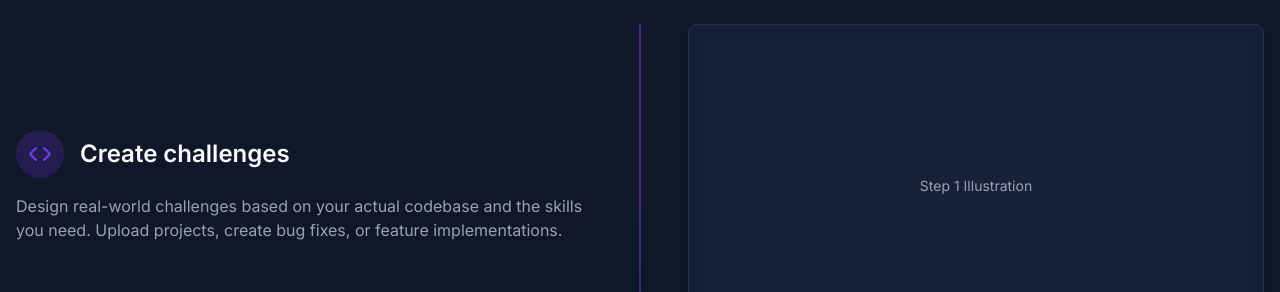
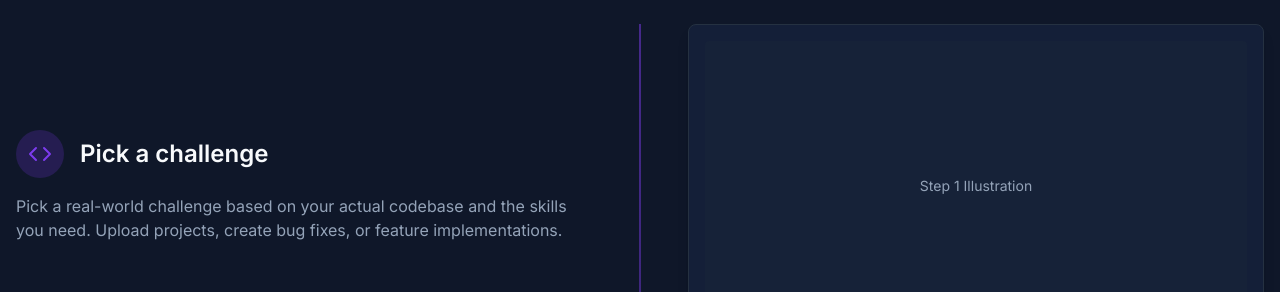
Before and after one commit to tushar-glitch/code-forge-home, a React (Vite) app: page / in a window 1280 px wide. Shown: the part 1040-1332 px from the top of the page. Built offline with nearby package versions, Linux system fonts and the light colour scheme.

Commit message:
Fixed how it works section

```diff
--- a/src/components/HowItWorksSection.tsx
+++ b/src/components/HowItWorksSection.tsx
@@ -28,9 +28,9 @@ const HowItWorksSection = () => {
   const steps = [
     {
       icon: <Code className="h-6 w-6" />,
-      title: "Create challenges",
+      title: "Pick a challenge",
       description:
-        "Design real-world challenges based on your actual codebase and the skills you need. Upload projects, create bug fixes, or feature implementations.",
+        "Pick a real-world challenge based on your actual codebase and the skills you need. Upload projects, create bug fixes, or feature implementations.",
     },
     {
       icon: <MonitorPlay className="h-6 w-6" />,
```
